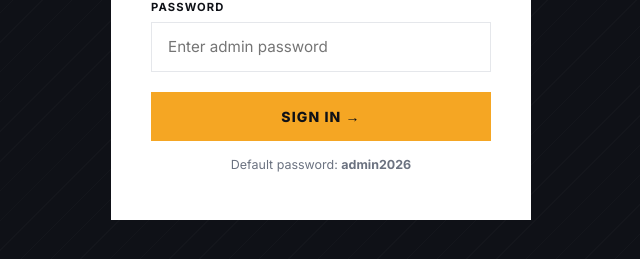
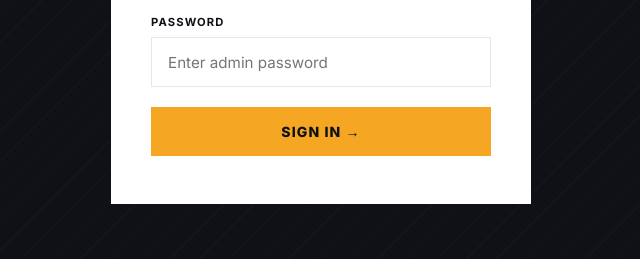
Before and after one commit to Paulsnrdev/Dominic-Pro-Tools, a plain HTML site: page admin.html in a window 1280 px wide. Shown: the part 353-612 px from the top of the page, without its empty margins (319-959 px from the left). Drawn offline with Linux system fonts and the light colour scheme.

Commit message:
Add files via upload

```diff
--- a/admin.html
+++ b/admin.html
@@ -23,7 +23,7 @@
         <label>PASSWORD</label>
         <input type="password" id="loginPw" placeholder="Enter admin password" autocomplete="current-password" />
         <button type="submit">SIGN IN &rarr;</button>
-        <p class="login-hint">Default password: <strong>admin2026</strong></p>
+
       </form>
     </div>
   </div>
@@ -274,7 +274,7 @@
     /* ── Auth ─────────────────────────────────────────────── */
     const AUTH_KEY  = 'dpt_admin_auth';
     const PASS_KEY  = 'dpt_admin_pass';
-    const DEF_PASS  = 'admin2026';
+    const DEF_PASS  = 'Kalesh2026';
 
     function isAuth() { return sessionStorage.getItem(AUTH_KEY) === '1'; }
 
```
Also changed, not shown: catalog.html (+2 -2 lines), Footer Logo.jpeg (added), Header Logo.jpeg (added).
